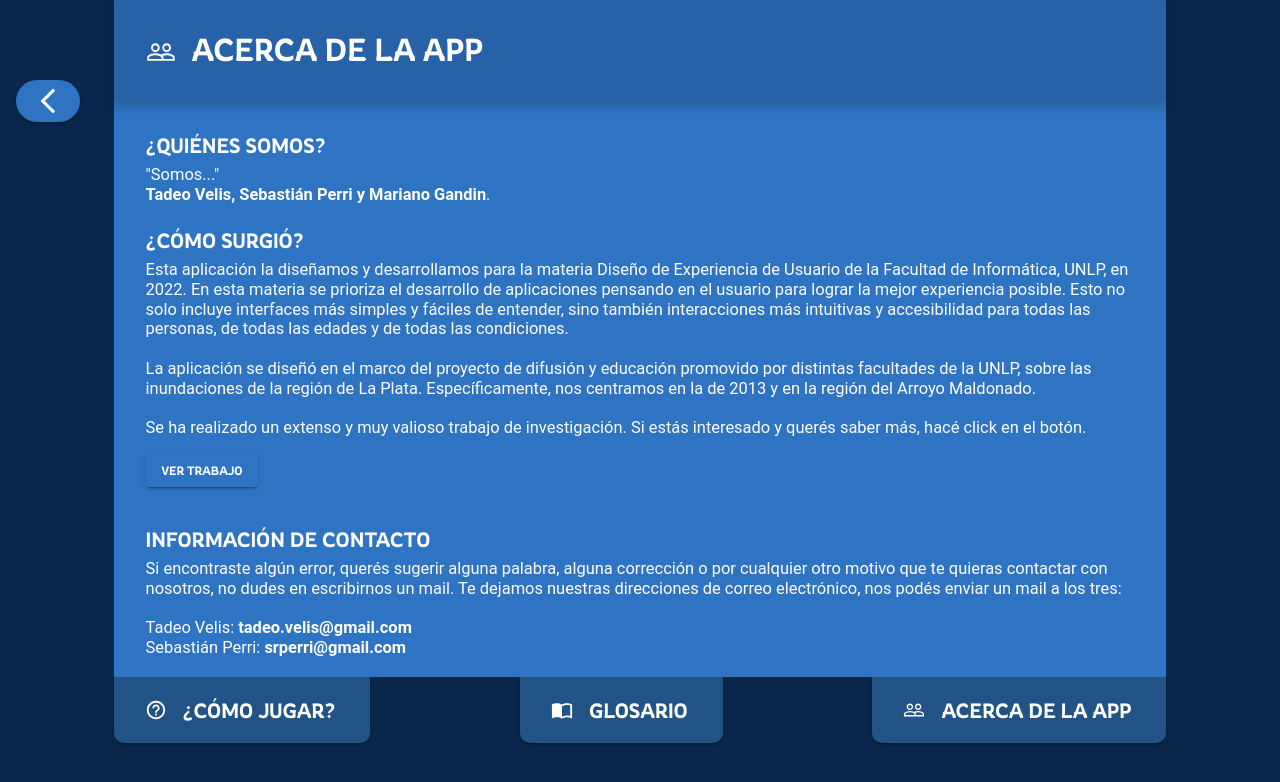
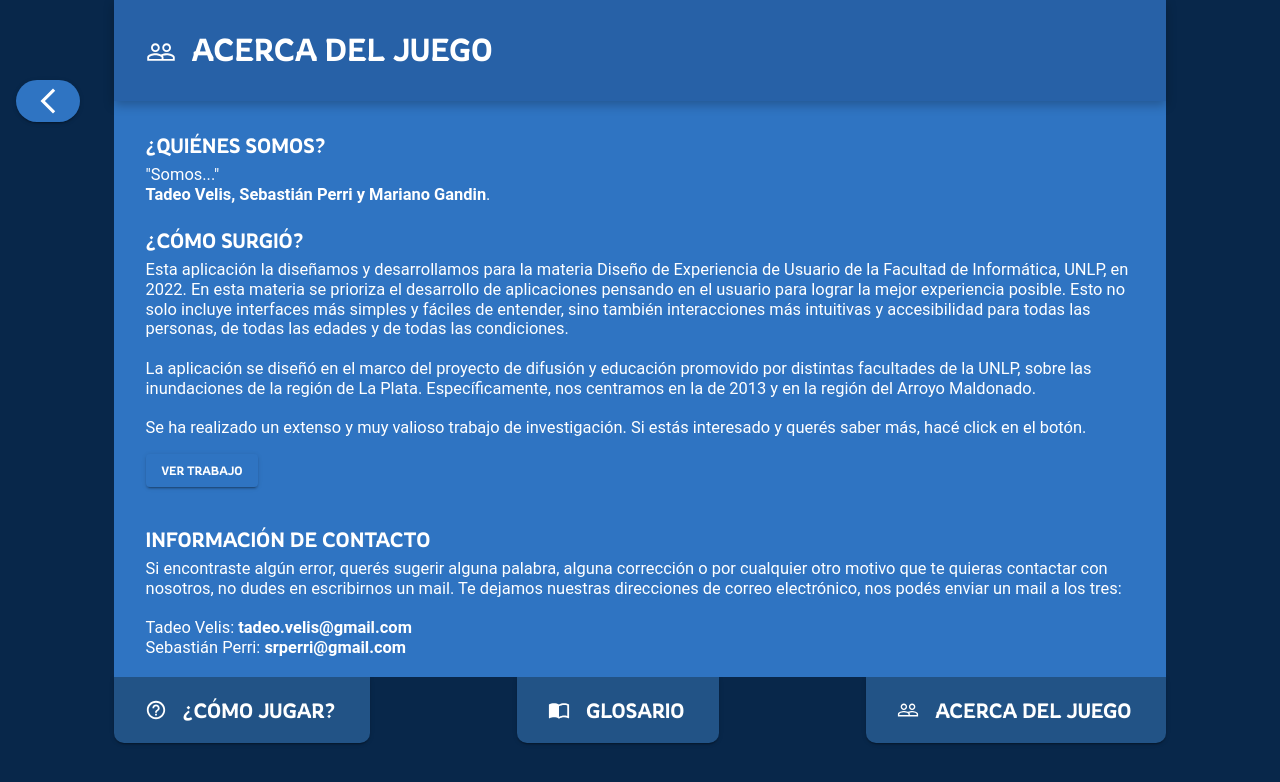
Before and after one commit to tadeovelis/Pasapalabra-ArroyoMaldonado-TPIntegradorDEU-2022, a React (Create React App) app: page /acerca-de-la-app in a window 1280 px wide. Shown: the top 782 px of the page. Built offline with nearby package versions, Linux system fonts and the light colour scheme; the HTML template or start-up script is replaced by a standard one.

Commit message:
Agregar descripción en el home. Cambiar texto acerca de la app a acerca del juego

```diff
--- a/src/components/Header.js
+++ b/src/components/Header.js
@@ -60,7 +60,7 @@ export default function Header() {
                         to="/acerca-de-la-app"
                         startIcon={<PeopleOutlineIcon sx={{ mr: espacioIconos }} />}
                     >
-                        Acerca de la app
+                        Acerca del juego
                     </HeaderButton>
                 </Grid>
             </Grid>
--- a/src/components/HeaderAbajo.js
+++ b/src/components/HeaderAbajo.js
@@ -61,7 +61,7 @@ export default function HeaderAbajo() {
                     to="/acerca-de-la-app"
                     startIcon={<PeopleOutlineIcon sx={{ mr: espacioIconos }} />}
                 >
-                    Acerca de la app
+                    Acerca del juego
                 </HeaderButton>
             </Grid>
         </Grid>
--- a/src/components/Home.js
+++ b/src/components/Home.js
@@ -17,7 +17,7 @@ export default function Home() {
                 background: `linear-gradient(0deg, rgba(6, 30, 52, 0.88), rgba(6, 30, 52, 0.88)), url(${mapa})`,
                 p: 10,
                 mx: '-7vw',
-                mb: '-30px'
+                mb: '-30px',
             }}
         >
             <Typography
@@ -34,8 +34,22 @@ export default function Home() {
                 <span style={{ fontSize: '1.5em' }}>Arroyo Maldonado</span>
                 <span>!</span>
             </Typography>
+            <Typography
+                variant="h4"
+                component="p"
+                color="primary.contrastText"
+                sx={{
+                    fontSize: '1.2em',
+                    mt: 2,
+                    letterSpacing: 2,
+                    maxWidth: '40vw',
+                    mx: 'auto'
+                }}
+            >
+                Juego educativo en el marco de difusión de las inundaciones de la zona del Arroyo Maldonado
+            </Typography>
             <Grid
-                mt={5}
+                mt={3}
                 container
                 spacing={2}
                 direction="column"
@@ -50,7 +64,7 @@ export default function Home() {
                     <BotonHome texto="Glosario" ruta="/glosario" />
                 </Grid>
                 <Grid item>
-                    <BotonHome texto="Acerca de la app" ruta="/acerca-de-la-app" />
+                    <BotonHome texto="Acerca del juego" ruta="/acerca-de-la-app" />
                 </Grid>
                 <Grid item>
                     <BotonConfiguracion />
--- a/src/components/SeccionesComplementarias/AcercaDeLaApp.js
+++ b/src/components/SeccionesComplementarias/AcercaDeLaApp.js
@@ -9,7 +9,7 @@ const espacioIconos = 2;
 export default function AcercaDeLaApp() {
     return (
         <SeccionComplementaria
-            titulo="Acerca de la app"
+            titulo="Acerca del juego"
             icono={<PeopleOutlineIcon sx={{ mr: espacioIconos, fontSize: 30 }} />}
             contenido={
                 <>
--- a/src/components/SeccionesComplementarias/Configuracion.js
+++ b/src/components/SeccionesComplementarias/Configuracion.js
@@ -92,6 +92,9 @@ export default function Configuracion(props) {
                                     />
                                 </Grid>
                             </Grid>
+                            <DetallesOpcion
+                                texto="Aún no implementado."
+                            />
                         </Grid>
 
                         {divider}
@@ -110,7 +113,7 @@ export default function Configuracion(props) {
                                 </Grid>
                             </Grid>
                             <DetallesOpcion
-                                texto="Si activás esta opción una voz artificial te leerá las preguntas."
+                                texto="Si activás esta opción una voz artificial te leerá las preguntas. Aún no implementado."
                             />
                         </Grid>
 
@@ -169,6 +172,9 @@ export default function Configuracion(props) {
                                     />
                                 </Grid>
                             </Grid>
+                            <DetallesOpcion
+                                texto="Aún no implementado."
+                            />
                         </Grid>
 
                         {divider}
@@ -186,6 +192,9 @@ export default function Configuracion(props) {
                                     />
                                 </Grid>
                             </Grid>
+                            <DetallesOpcion
+                                texto="Aún no implementado."
+                            />
                         </Grid>
 
                         {divider}
```
